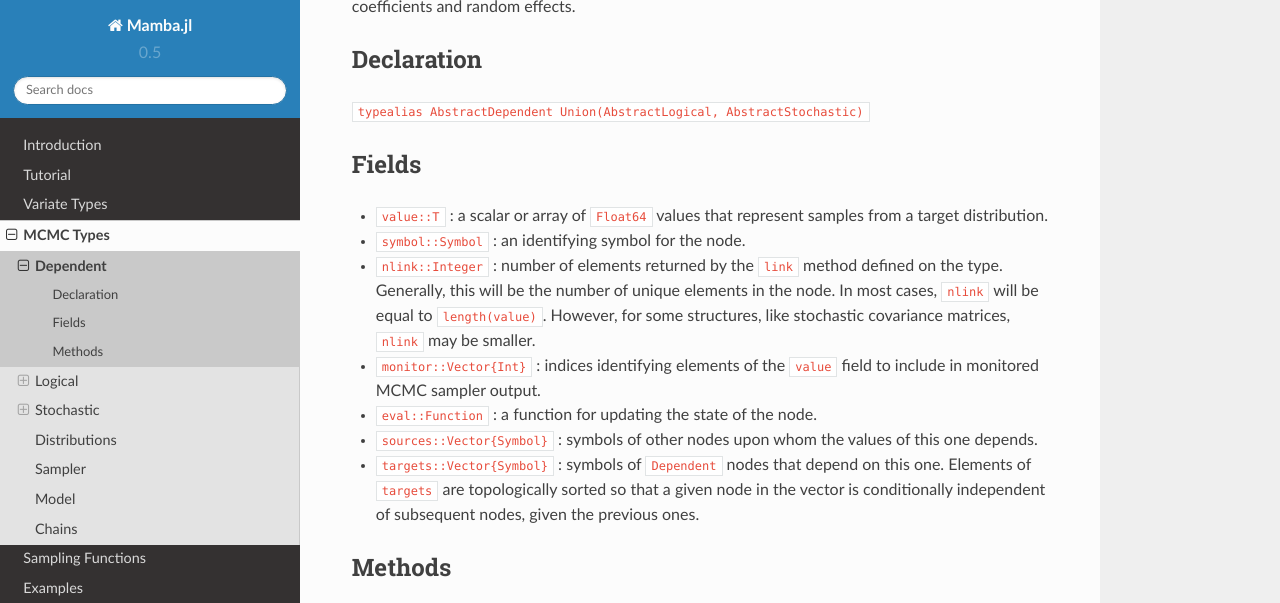
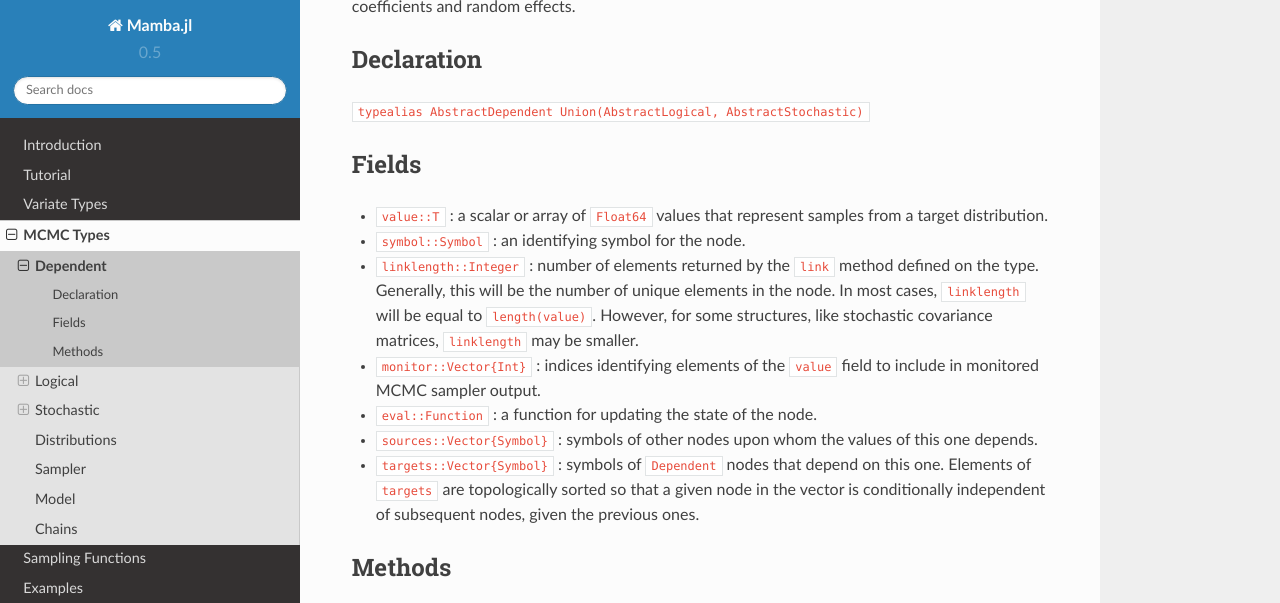
Before and after one commit to brian-j-smith/Mamba.jl, a Sphinx documentation site: the page built from doc/mcmc/dependent.rst, in a window 1280 px wide and 900 px high, scrolled down 579 px, cut to the strip 0-603 px from the top of the window. Built offline with Sphinx 7.4.7 and the Read the Docs theme 2.0.0, drawn with Linux system fonts in a browser that asks for light colours; formulas are drawn with MathJax 3; some of the changed text lies outside the part shown.

Commit message:
Rename Dependent field nlink to linklength.

```diff
--- a/doc/mcmc/dependent.rst
+++ b/doc/mcmc/dependent.rst
@@ -20,7 +20,7 @@
 
 * ``value::T`` : a scalar or array of ``Float64`` values that represent samples from a target distribution.
 * ``symbol::Symbol`` : an identifying symbol for the node.
-* ``nlink::Integer`` : number of elements returned by the ``link`` method defined on the type.  Generally, this will be the number of unique elements in the node.  In most cases, ``nlink`` will be equal to ``length(value)``.  However, for some structures, like stochastic covariance matrices, ``nlink`` may be smaller.
+* ``linklength::Integer`` : number of elements returned by the ``link`` method defined on the type.  Generally, this will be the number of unique elements in the node.  In most cases, ``linklength`` will be equal to ``length(value)``.  However, for some structures, like stochastic covariance matrices, ``linklength`` may be smaller.
 * ``monitor::Vector{Int}`` : indices identifying elements of the ``value`` field to include in monitored MCMC sampler output.
 * ``eval::Function`` : a function for updating the state of the node.
 * ``sources::Vector{Symbol}`` : symbols of other nodes upon whom the values of this one depends.
@@ -126,7 +126,7 @@
 
 * ``value`` : values of type ``Float64`` for ``ScalarLogical`` nodes and ``Array{Float64}`` for ``ArrayLogical`` nodes that represent samples from a target distribution.
 * ``symbol::Symbol`` : an identifying symbol for the node.
-* ``nlink::Integer`` : number of elements returned by the ``link`` method defined on the type.
+* ``linklength::Integer`` : number of elements returned by the ``link`` method defined on the type.
 * ``monitor::Vector{Int}`` : indices identifying elements of the ``value`` field to include in monitored MCMC sampler output.
 * ``eval::Function`` : a function for updating values stored in ``value``.
 * ``sources::Vector{Symbol}`` : symbols of other nodes upon whom the values of this one depends.
@@ -217,7 +217,7 @@
 
 * ``value`` : values of type ``Float64`` for ``ScalarStochastic`` nodes and ``Array{Float64}`` for ``ArrayStochastic`` nodes that represent samples from a target distribution.
 * ``symbol::Symbol`` : an identifying symbol for the node.
-* ``nlink::Integer`` : number of elements returned by the ``link`` method defined on the type.
+* ``linklength::Integer`` : number of elements returned by the ``link`` method defined on the type.
 * ``monitor::Vector{Int}`` : indices identifying elements of the ``value`` field to include in monitored MCMC sampler output.
 * ``eval::Function`` : a function for updating the ``distr`` field for the node.
 * ``sources::Vector{Symbol}`` : symbols of other nodes upon whom the distributional specification for this one depends.
```
Also changed, not shown: doc/images/mcmcUML.png, 4 other files.
